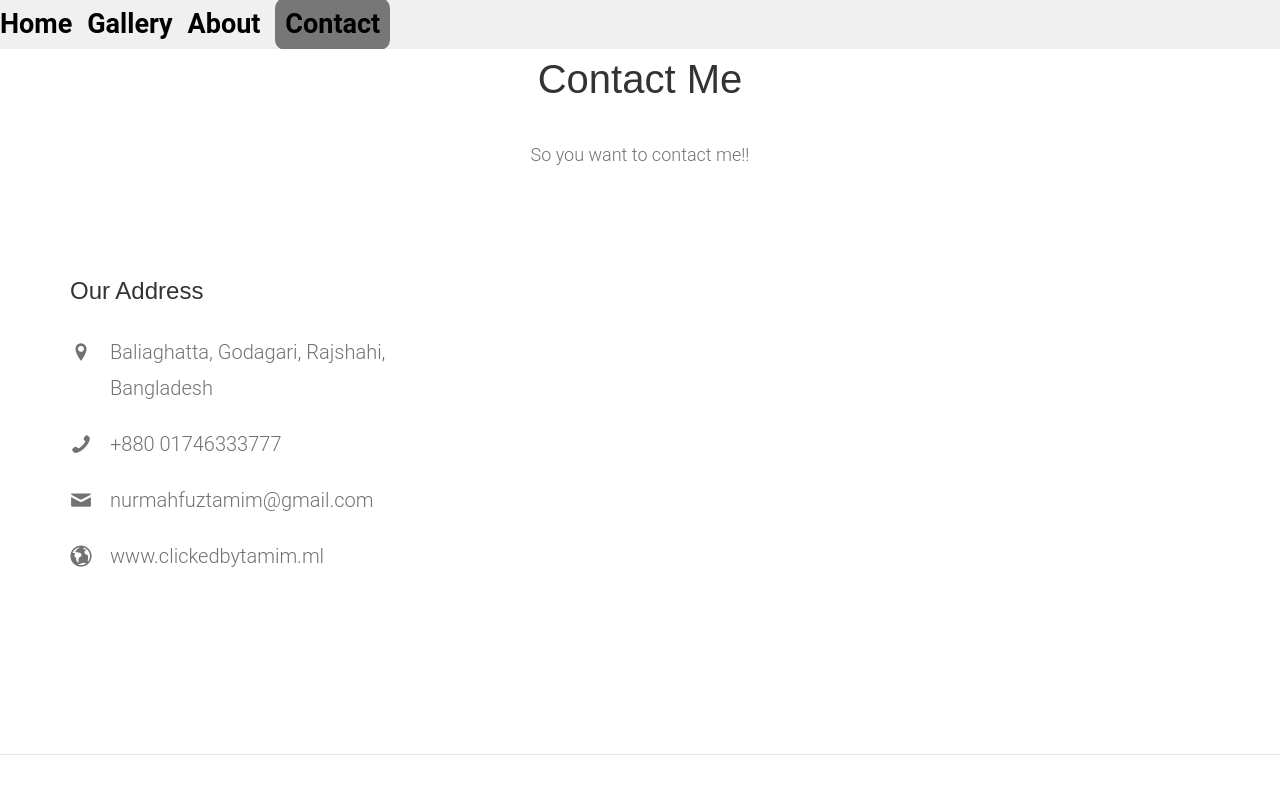
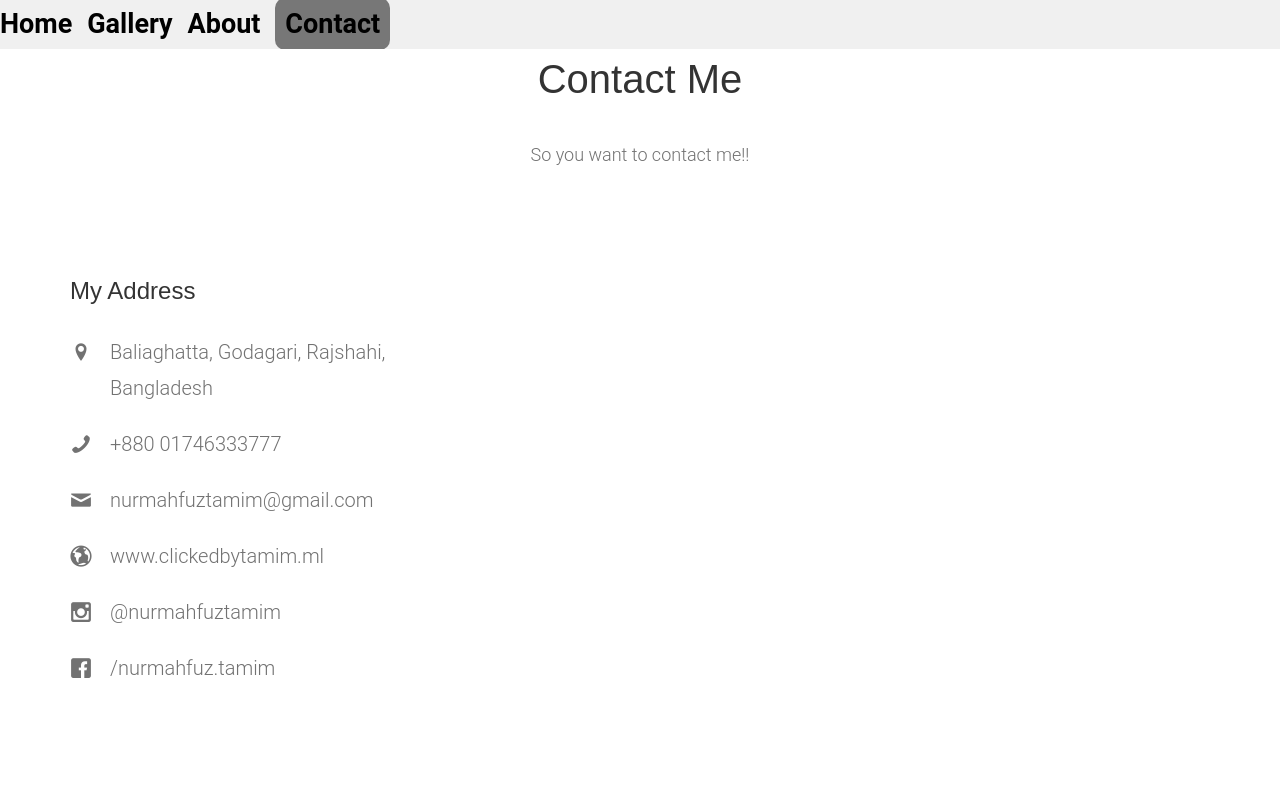
Before and after one commit to NurTasin/clickedbytamim.ml, a plain HTML site: page contact.html in a window 1280 px wide. Shown: the top 800 px of the page. Drawn offline with Linux system fonts and the light colour scheme; some packages are replaced by stand-ins of ours; no server answers; files whose address does not match are found by name.

Commit message:
🤑🥶😝🤪😜

```diff
--- a/contact.html
+++ b/contact.html
@@ -87,12 +87,14 @@
 			<div class="container">
 				<div class="row">
 					<div class="col-md-4 animate-box">
-						<h3>Our Address</h3>
+						<h3>My Address</h3>
 						<ul class="contact-info">
 							<li><i class="icon-location-pin"></i>Baliaghatta, Godagari, Rajshahi, Bangladesh</li>
 							<li><i class="icon-phone2"></i>+880 01746333777</li>
 							<li><i class="icon-mail"></i><a href="#">nurmahfuztamim@gmail.com</a></li>
 							<li><i class="icon-globe2"></i><a href="#">www.clickedbytamim.ml</a></li>
+							<li><i class="icon-instagram"></i><a href="#">@nurmahfuztamim</a></li>
+							<li><i class="icon-facebook2"></i><a href="#">/nurmahfuz.tamim</a></li>
 						</ul>
 					</div>
 				</div>
```
